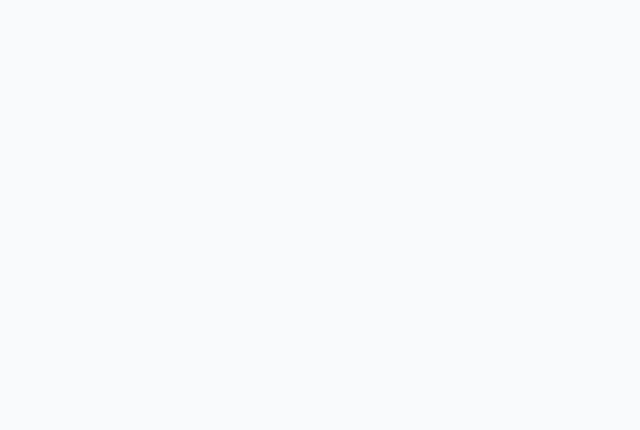
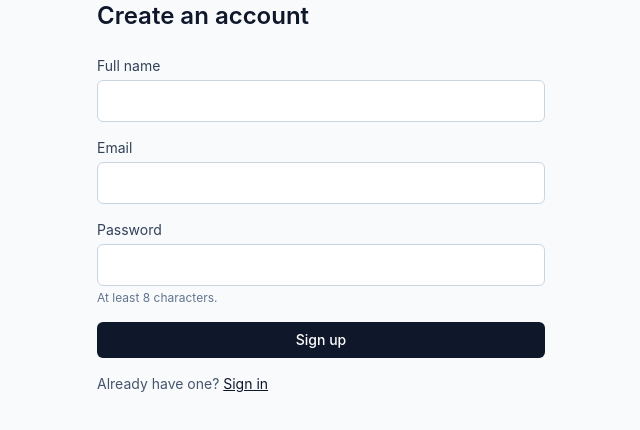
Before and after one commit to Woodiik/SKELETON-CHALLENGE, a Vue app in the folder frontend/: page /signup in a window 1280 px wide. Before the commit this address had no page. Shown: the top 430 px of the page, without its empty margins (319-959 px from the left). Built offline with nearby package versions, Linux system fonts and the light colour scheme.

Commit message:
frontend: login/signup/forgot/reset pages + spa shell route

```diff
--- /dev/null
+++ b/frontend/src/pages/ForgotPassword.vue
@@ -0,0 +1,46 @@
+<script setup>
+import { ref } from 'vue';
+import { RouterLink } from 'vue-router';
+import { useAuthStore } from '@/stores/auth';
+
+const auth = useAuthStore();
+
+const email = ref('');
+const sent = ref(false);
+const loading = ref(false);
+
+async function submit() {
+  loading.value = true;
+  try {
+    await auth.forgotPassword(email.value.trim());
+    sent.value = true;
+  } finally {
+    loading.value = false;
+  }
+}
+</script>
+
+<template>
+  <div class="mx-auto max-w-md">
+    <h1 class="text-2xl font-semibold">Forgot password</h1>
+    <p class="mt-2 text-sm text-slate-600">
+      Enter your email and we&rsquo;ll send a reset link if the account exists.
+    </p>
+    <form v-if="!sent" class="mt-6 space-y-4" @submit.prevent="submit">
+      <div>
+        <label class="form-label" for="email">Email</label>
+        <input id="email" v-model="email" type="email" required class="form-input" />
+      </div>
+      <button type="submit" class="btn-primary w-full" :disabled="loading">
+        {{ loading ? 'Sending…' : 'Send reset link' }}
+      </button>
+    </form>
+    <div v-else class="mt-6 rounded-md border border-slate-200 bg-white p-4 text-sm text-slate-700">
+      If <strong>{{ email }}</strong> is registered, a reset link is on its way.
+      In dev the link is also printed in the server console.
+    </div>
+    <p class="mt-4 text-sm text-slate-600">
+      <RouterLink to="/login" class="text-slate-900 underline">Back to sign in</RouterLink>
+    </p>
+  </div>
+</template>
--- a/frontend/src/pages/Home.vue
+++ /dev/null
@@ -1,12 +0,0 @@
-<script setup>
-// Placeholder. The home page is mostly server-rendered (first 10 posts via EJS).
-// Once the API is in place, this component will pick up the rest of the posts.
-</script>
-
-<template>
-  <section class="mx-auto max-w-3xl p-6">
-    <p class="rounded-md border border-slate-200 bg-white p-4 text-slate-600 shadow-sm">
-      Posts list (CSR part) &mdash; coming next.
-    </p>
-  </section>
-</template>
--- /dev/null
+++ b/frontend/src/pages/Login.vue
@@ -0,0 +1,53 @@
+<script setup>
+import { ref } from 'vue';
+import { useRouter, RouterLink } from 'vue-router';
+import { useAuthStore } from '@/stores/auth';
+
+const router = useRouter();
+const auth = useAuthStore();
+
+const email = ref('');
+const password = ref('');
+const error = ref('');
+const loading = ref(false);
+
+async function submit() {
+  error.value = '';
+  loading.value = true;
+  try {
+    await auth.login({ email: email.value.trim(), password: password.value });
+    window.location.href = '/';
+  } catch (err) {
+    error.value = err.response?.data?.error || 'Wrong email or password.';
+  } finally {
+    loading.value = false;
+  }
+}
+</script>
+
+<template>
+  <div class="mx-auto max-w-md">
+    <h1 class="text-2xl font-semibold">Sign in</h1>
+    <form class="mt-6 space-y-4" @submit.prevent="submit">
+      <div>
+        <label class="form-label" for="email">Email</label>
+        <input id="email" v-model="email" type="email" required autocomplete="email" class="form-input" />
+      </div>
+      <div>
+        <label class="form-label" for="password">Password</label>
+        <input id="password" v-model="password" type="password" required autocomplete="current-password" class="form-input" />
+      </div>
+      <p v-if="error" class="form-error">{{ error }}</p>
+      <button type="submit" class="btn-primary w-full" :disabled="loading">
+        {{ loading ? 'Signing in…' : 'Sign in' }}
+      </button>
+    </form>
+    <p class="mt-4 text-sm text-slate-600">
+      No account?
+      <RouterLink to="/signup" class="text-slate-900 underline">Sign up</RouterLink>
+    </p>
+    <p class="mt-1 text-sm text-slate-600">
+      <RouterLink to="/forgot-password" class="text-slate-900 underline">Forgot password?</RouterLink>
+    </p>
+  </div>
+</template>
--- /dev/null
+++ b/frontend/src/pages/ResetPassword.vue
@@ -0,0 +1,64 @@
+<script setup>
+import { ref, computed } from 'vue';
+import { useRoute, useRouter, RouterLink } from 'vue-router';
+import { useAuthStore } from '@/stores/auth';
+
+const route = useRoute();
+const router = useRouter();
+const auth = useAuthStore();
+
+const token = computed(() => String(route.query.token || ''));
+const password = ref('');
+const confirm = ref('');
+const error = ref('');
+const loading = ref(false);
+const done = ref(false);
+
+async function submit() {
+  error.value = '';
+  if (!token.value) {
+    error.value = 'Reset token is missing from the URL.';
+    return;
+  }
+  if (password.value !== confirm.value) {
+    error.value = 'Passwords do not match.';
+    return;
+  }
+  loading.value = true;
+  try {
+    await auth.resetPassword({ token: token.value, password: password.value });
+    done.value = true;
+    setTimeout(() => router.push('/login'), 1500);
+  } catch (err) {
+    error.value = err.response?.data?.error || 'Token is invalid, expired, or already used.';
+  } finally {
+    loading.value = false;
+  }
+}
+</script>
+
+<template>
+  <div class="mx-auto max-w-md">
+    <h1 class="text-2xl font-semibold">Set a new password</h1>
+    <form v-if="!done" class="mt-6 space-y-4" @submit.prevent="submit">
+      <div>
+        <label class="form-label" for="password">New password</label>
+        <input id="password" v-model="password" type="password" required minlength="8" autocomplete="new-password" class="form-input" />
+      </div>
+      <div>
+        <label class="form-label" for="confirm">Confirm password</label>
+        <input id="confirm" v-model="confirm" type="password" required minlength="8" autocomplete="new-password" class="form-input" />
+      </div>
+      <p v-if="error" class="form-error">{{ error }}</p>
+      <button type="submit" class="btn-primary w-full" :disabled="loading">
+        {{ loading ? 'Saving…' : 'Save password' }}
+      </button>
+    </form>
+    <div v-else class="mt-6 rounded-md border border-slate-200 bg-white p-4 text-sm text-slate-700">
+      Password updated. Redirecting to sign in&hellip;
+    </div>
+    <p class="mt-4 text-sm text-slate-600">
+      <RouterLink to="/login" class="text-slate-900 underline">Back to sign in</RouterLink>
+    </p>
+  </div>
+</template>
--- /dev/null
+++ b/frontend/src/pages/Signup.vue
@@ -0,0 +1,63 @@
+<script setup>
+import { ref } from 'vue';
+import { RouterLink } from 'vue-router';
+import { useAuthStore } from '@/stores/auth';
+
+const auth = useAuthStore();
+
+const fullName = ref('');
+const email = ref('');
+const password = ref('');
+const error = ref('');
+const loading = ref(false);
+
+async function submit() {
+  error.value = '';
+  loading.value = true;
+  try {
+    await auth.signup({
+      fullName: fullName.value.trim(),
+      email: email.value.trim(),
+      password: password.value
+    });
+    window.location.href = '/';
+  } catch (err) {
+    if (err.response?.status === 409) {
+      error.value = 'A user with this email already exists.';
+    } else {
+      error.value = err.response?.data?.error || 'Signup failed. Check the fields and try again.';
+    }
+  } finally {
+    loading.value = false;
+  }
+}
+</script>
+
+<template>
+  <div class="mx-auto max-w-md">
+    <h1 class="text-2xl font-semibold">Create an account</h1>
+    <form class="mt-6 space-y-4" @submit.prevent="submit">
+      <div>
+        <label class="form-label" for="fullName">Full name</label>
+        <input id="fullName" v-model="fullName" type="text" required class="form-input" />
+      </div>
+      <div>
+        <label class="form-label" for="email">Email</label>
+        <input id="email" v-model="email" type="email" required autocomplete="email" class="form-input" />
+      </div>
+      <div>
+        <label class="form-label" for="password">Password</label>
+        <input id="password" v-model="password" type="password" required minlength="8" autocomplete="new-password" class="form-input" />
+        <p class="mt-1 text-xs text-slate-500">At least 8 characters.</p>
+      </div>
+      <p v-if="error" class="form-error">{{ error }}</p>
+      <button type="submit" class="btn-primary w-full" :disabled="loading">
+        {{ loading ? 'Creating…' : 'Sign up' }}
+      </button>
+    </form>
+    <p class="mt-4 text-sm text-slate-600">
+      Already have one?
+      <RouterLink to="/login" class="text-slate-900 underline">Sign in</RouterLink>
+    </p>
+  </div>
+</template>
--- a/frontend/src/router/index.js
+++ b/frontend/src/router/index.js
@@ -1,11 +1,12 @@
 import { createRouter, createWebHistory } from 'vue-router';
+import { useAuthStore } from '@/stores/auth';
 
 const routes = [
-  {
-    path: '/',
-    name: 'home',
-    component: () => import('@/pages/Home.vue')
-  }
+  { path: '/login',           name: 'login',           component: () => import('@/pages/Login.vue') },
+  { path: '/signup',          name: 'signup',          component: () => import('@/pages/Signup.vue') },
+  { path: '/forgot-password', name: 'forgot-password', component: () => import('@/pages/ForgotPassword.vue') },
+  { path: '/reset-password',  name: 'reset-password',  component: () => import('@/pages/ResetPassword.vue') }
+  // post routes land alongside the post pages in the next stage
 ];
 
 const router = createRouter({
@@ -13,4 +14,10 @@ const router = createRouter({
   routes
 });
 
+router.beforeEach((to) => {
+  if (!to.meta || !to.meta.requiresAuth) return true;
+  const auth = useAuthStore();
+  return auth.isAuthenticated ? true : { name: 'login' };
+});
+
 export default router;
--- a/frontend/src/styles/app.css
+++ b/frontend/src/styles/app.css
@@ -1,7 +1,25 @@
 @import 'tailwindcss';
-
-/* Project tokens & overrides go below as the design takes shape. */
 
 body {
   @apply bg-slate-50 text-slate-900 antialiased;
 }
+
+.form-label {
+  @apply mb-1 block text-sm text-slate-700;
+}
+
+.form-input {
+  @apply w-full rounded-md border border-slate-300 bg-white px-3 py-2 text-slate-900 outline-none transition focus:border-slate-500;
+}
+
+.form-error {
+  @apply text-sm text-red-600;
+}
+
+.btn-primary {
+  @apply inline-flex items-center justify-center rounded-md bg-slate-900 px-4 py-2 text-sm font-medium text-white transition hover:bg-slate-800 disabled:cursor-not-allowed disabled:opacity-50;
+}
+
+.btn-ghost {
+  @apply inline-flex items-center justify-center rounded-md px-4 py-2 text-sm font-medium text-slate-700 hover:bg-slate-100;
+}
```
Also changed, not shown: 2 other files (tests, documents, lock files or other folders).
